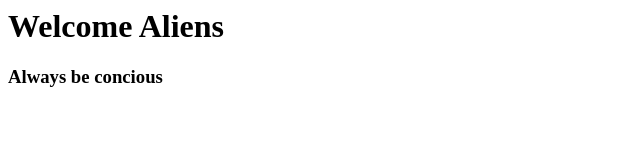
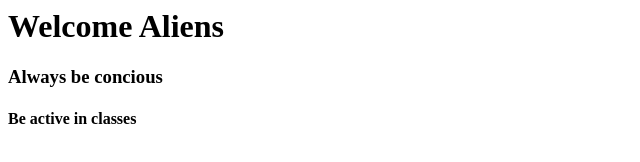
Before and after one commit to ThejaReddy1/GitPractice, a plain HTML site: page index.html in a window 1280 px wide. Shown: the whole page, without its empty margins (0-640 px from the left). Drawn offline with Linux system fonts and the light colour scheme.

Commit message:
commits in Remote repo

```diff
--- a/index.html
+++ b/index.html
@@ -5,5 +5,6 @@
 	<body>
 		<h1>Welcome Aliens</h1>
 		<h3>Always be concious</h3>
+		<h4>Be active in classes</h4>
 	</body>
 </html>
```
